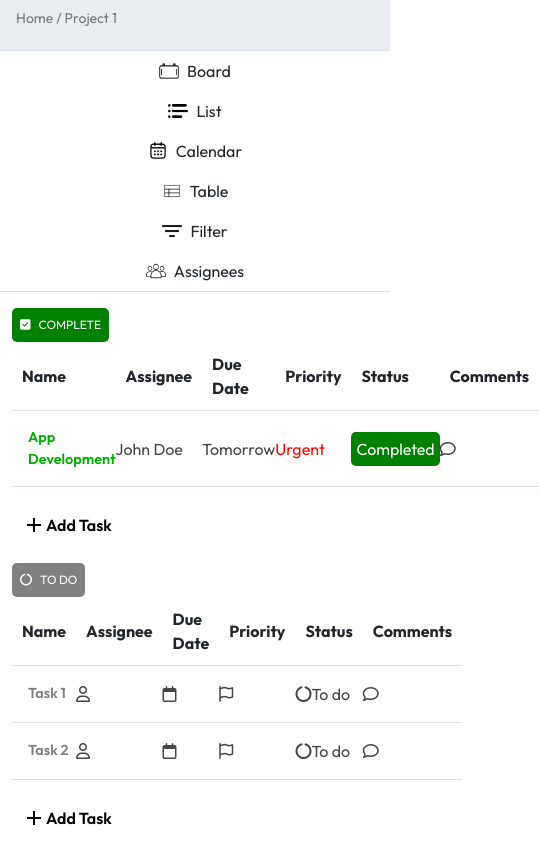
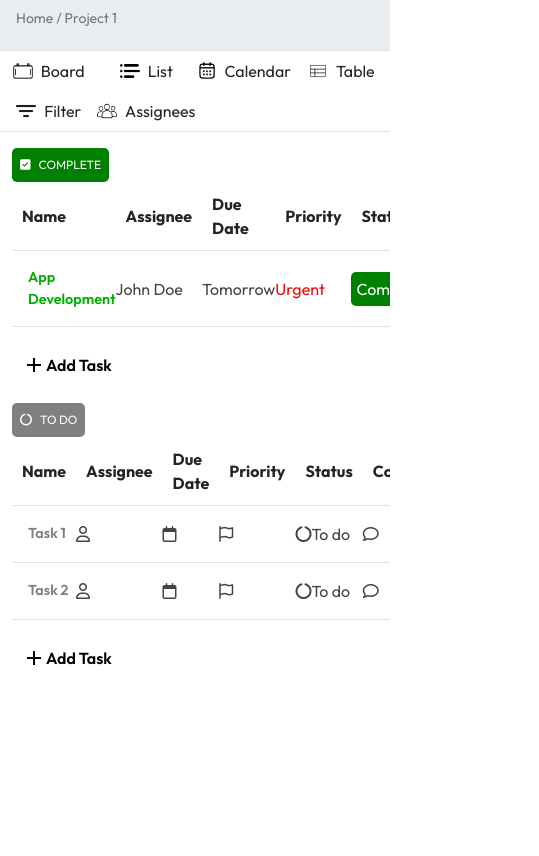
Before and after one commit to mishab777/property, a plain HTML site: page Project.html in a window 390 px wide. Shown: the part 110-966 px from the top of the page, 539 px wide, since content can reach past the window. After the commit the page ends 844 px from the top, so only its background shows below. Drawn offline with nearby package versions, Linux system fonts and the light colour scheme.

Commit message:
Update Project.html

```diff
--- a/Project.html
+++ b/Project.html
@@ -30,7 +30,7 @@
             <div class="side-menu">
                 <ul>
                     <li>
-                       <a href="" class="">
+                       <a href="index.html" class="">
                             <img src="img/dashboards.png" alt="">
                             <small>Dashboard</small>
                         </a>
@@ -48,12 +48,12 @@
                         </a>
                         <div class="collapse" id="collapseExample">
                             <div class="body-collapse">
-                                <a href=""><i class="fa-solid fa-circle-chevron-right"></i>Project 1</a>
+                                <a href="Project.html"><i class="fa-solid fa-circle-chevron-right"></i>Project 1</a>
                             </div>
                           </div>
                     </li>
                     <li>
-                       <a href="">
+                       <a href="task.html">
                             <img src="img/clipboard.png" alt="">
                             <small>Tasks</small>
                         </a>
@@ -127,6 +127,10 @@
             }
             .table-sec table{
                 width: 100%;
+                border-collapse: collapse;
+            }
+            .table-sec{
+                overflow: scroll;
             }
             .table-sec table th{
                 padding: 10px;
@@ -176,6 +180,7 @@
 .to-do i{
     margin-right: 8px;
 }
+
         </style>
         <main>
 
@@ -185,37 +190,37 @@
             </div>
             <div class="container">
                 <div class="row" style="border-bottom: 1px solid #e1e1e1;">
-                    <div class="col-md-2">
+                    <div class="col-md-2 col-3">
                         <div class="top-bars">
                             <img src="img/school.png" alt="">
                             <small>Board</small>
                         </div>
                     </div>
-                    <div class="col-md-2">
+                    <div class="col-md-2 col-3">
                         <div class="top-bars">
                             <img src="img/list-text.png" alt="">
                             <small>List</small>
                         </div>
                     </div>
-                    <div class="col-md-2">
+                    <div class="col-md-2 col-3">
                         <div class="top-bars">
                             <img src="img/calendar.png" alt="">
                             <small>Calendar</small>
                         </div>
                     </div>
-                    <div class="col-md-2">
+                    <div class="col-md-2 col-3">
                         <div class="top-bars">
                             <img src="img/table.png" alt="">
                             <small>Table</small>
                         </div>
                     </div>
-                    <div class="col-md-2">
+                    <div class="col-md-2 col-3">
                         <div class="top-bars">
                             <img src="img/filter.png" alt="">
                             <small>Filter</small>
                         </div>
                     </div>
-                    <div class="col-md-2">
+                    <div class="col-md-2 col-3">
                         <div class="top-bars">
                             <img src="img/people.png" alt="">
                             <small>Assignees</small>
```
Also changed, not shown: employee.html (+4 -4 lines), task.html (+3 -3 lines).
